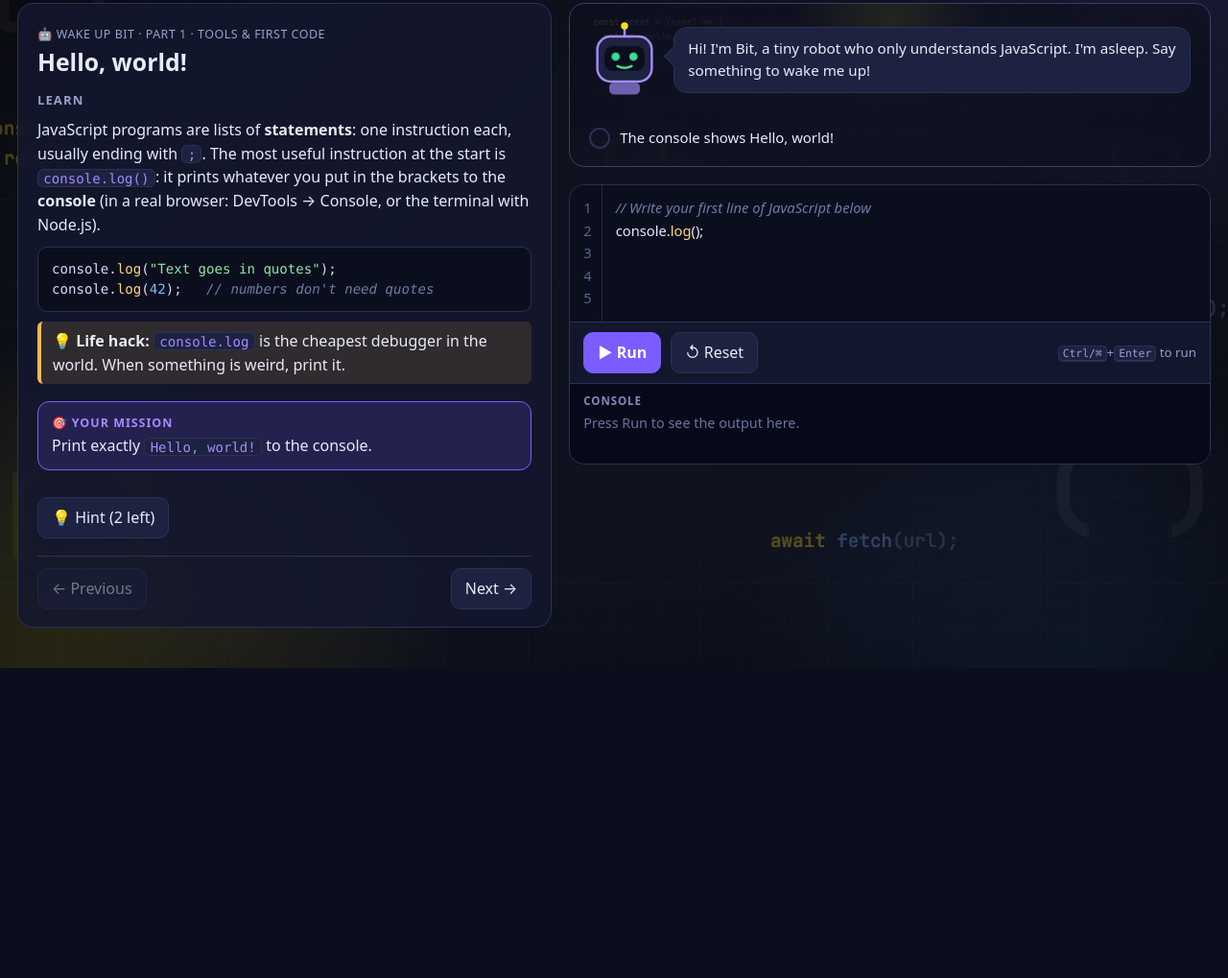
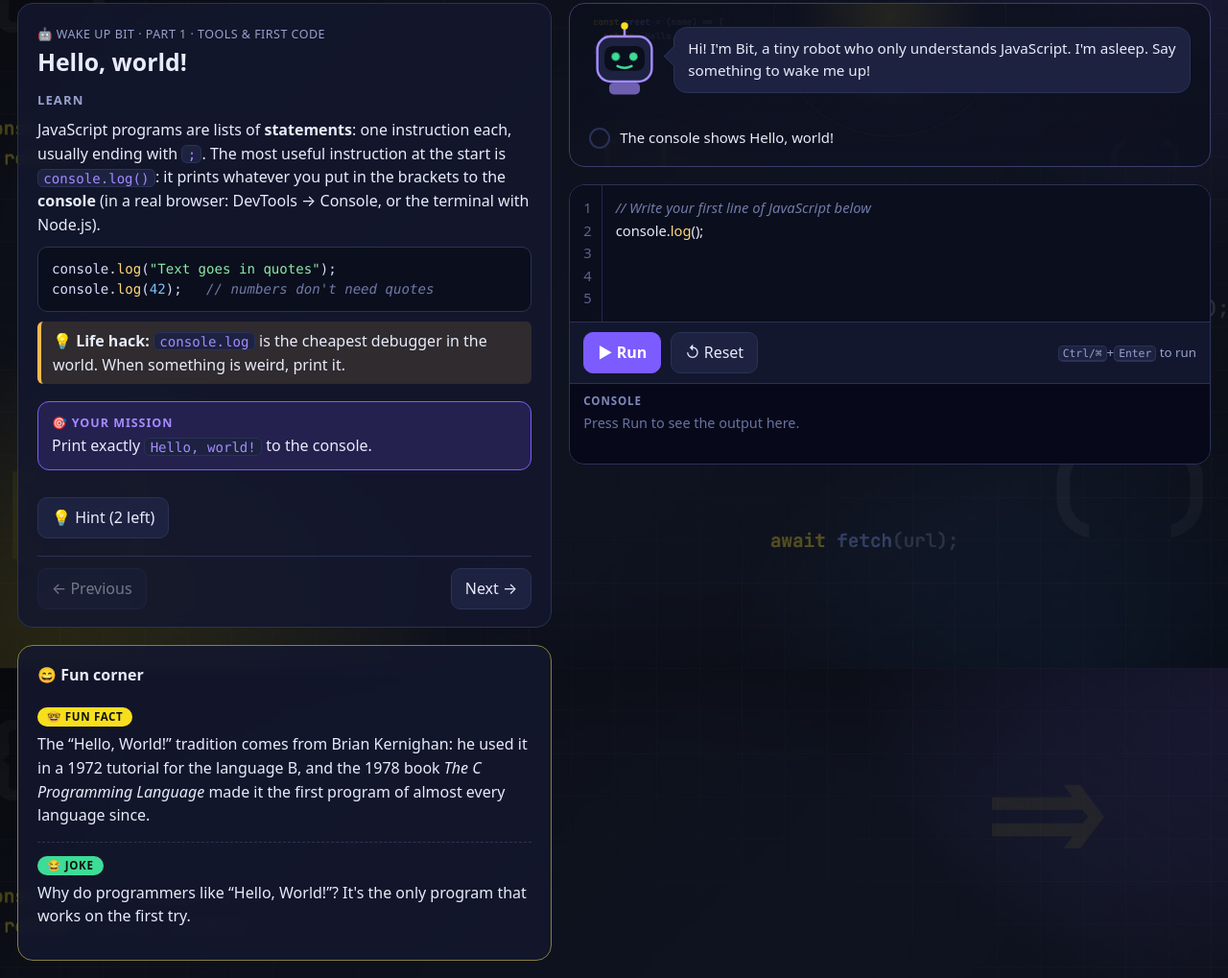
Before and after one commit to romashka50/rb_code_labs, a plain HTML site: page index.html in a window 1280 px wide. Shown: the part 104-1123 px from the top of the page at 96% size. Before the commit the page ends 800 px from the top, so only its background shows below. Drawn offline with Linux system fonts and the light colour scheme.

Commit message:
Add funny facts to levels

```diff
--- a/app.js
+++ b/app.js
@@ -101,10 +101,24 @@
     $("#solBtn").onclick = showSolution;
     updateHintBtn();
 
+    renderFun(entry);
     if (lv.type === "predict") renderPredict(); else renderEditor();
     renderStage(null);
     updateProgress();
     window.scrollTo({ top: 0 });
+  }
+
+  /* "Fun corner": facts, jokes and memes under the lesson (only if the level has some) */
+  function renderFun(entry) {
+    var box = $("#fun"), f = JSQ.fun && JSQ.fun[entry.lec.id] && JSQ.fun[entry.lec.id][entry.lv.id];
+    var items = f && (f[lang] || f.en);
+    if (!items || !items.length) { box.hidden = true; box.innerHTML = ""; return; }
+    box.innerHTML = "<h3>" + t("funTitle") + "</h3>" + items.map(function (it) {
+      return '<div class="fi ' + it.k + '"><span class="fk">' + t(it.k) + "</span><p>" + it.t + "</p>" +
+        (it.code ? '<pre class="ex">' + hl(it.code) + "</pre>" : "") +
+        (it.img ? '<img src="' + it.img + '" alt="" loading="lazy">' : "") + "</div>";
+    }).join("");
+    box.hidden = false;
   }
 
   function updateHintBtn() {
--- a/i18n.js
+++ b/i18n.js
@@ -3,6 +3,7 @@
   root.JSQ = root.JSQ || {};
   root.JSQ.ui = {
     en: {
+      funTitle: "😄 Fun corner", fact: "🤓 Fun fact", joke: "😂 Joke", meme: "🖼️ Meme",
       lecture: "Lecture {0}", level: "Level {0}/{1}", chooseLevel: "Choose a level", resetAll: "Reset my progress",
       resetConfirm: "Erase all your stars and progress in this browser?", watch: "▶ Watch the lecture",
       learn: "Learn", mission: "🎯 Your mission", prev: "← Previous", next: "Next →",
@@ -26,6 +27,7 @@
       eGeneric: "Bit got an error: <code>{0}</code>"
     },
     uk: {
+      funTitle: "😄 Куточок сміху", fact: "🤓 Цікавий факт", joke: "😂 Жарт", meme: "🖼️ Мем",
       lecture: "Лекція {0}", level: "Рівень {0}/{1}", chooseLevel: "Обери рівень", resetAll: "Скинути мій прогрес",
       resetConfirm: "Стерти всі зірки та прогрес у цьому браузері?", watch: "▶ Дивитись лекцію",
       learn: "Теорія", mission: "🎯 Твоя місія", prev: "← Назад", next: "Далі →",
--- a/index.html
+++ b/index.html
@@ -23,6 +23,7 @@
   <main class="game">
     <section class="col-left">
       <article class="card lesson" id="lesson" aria-live="polite"></article>
+      <aside class="card fun" id="fun" hidden></aside>
     </section>
 
     <section class="col-right">
@@ -63,6 +64,7 @@
   <script src="i18n.js"></script>
   <script src="levels/lec1.js"></script>
   <script src="levels/lec1.uk.js"></script>
+  <script src="levels/lec1.fun.js"></script>
   <script src="app.js"></script>
 </body>
 </html>
--- /dev/null
+++ b/levels/lec1.fun.js
@@ -0,0 +1,251 @@
+/* "Fun corner" of Lecture 1: facts, jokes and memes under a level. Keyed by level id; a level without an entry shows nothing.
+   Item: { k: "fact" | "joke" | "meme", t: html text, code?: string (shown as a code meme), img?: path (shown as a picture) }
+   Every code claim here was checked in Node. Keep it clean: the audience includes first-year students. */
+(function (root) {
+  var $ = function () { return Array.prototype.join.call(arguments, "\n"); };
+  var F = {
+    hello: {
+      en: [
+        { k: "fact", t: "The “Hello, World!” tradition comes from Brian Kernighan: he used it in a 1972 tutorial for the language B, and the 1978 book <i>The C Programming Language</i> made it the first program of almost every language since." },
+        { k: "joke", t: "Why do programmers like “Hello, World!”? It's the only program that works on the first try." }
+      ],
+      uk: [
+        { k: "fact", t: "Традиція «Hello, World!» походить від Браяна Кернігана: він використав її в підручнику з мови B 1972 року, а книга <i>The C Programming Language</i> (1978) зробила цю фразу першою програмою майже в усіх мовах відтоді." },
+        { k: "joke", t: "Чому програмісти люблять «Hello, World!»? Це єдина програма, яка працює з першого разу." }
+      ]
+    },
+    comments: {
+      en: [
+        { k: "meme", t: "The most honest comment in history:", code: $("// When I wrote this, only God and I understood what I was doing.", "// Now, God only knows.") },
+        { k: "joke", t: "A comment is a letter to your future self. Spoiler: future you will not remember who wrote it and will be angry." }
+      ],
+      uk: [
+        { k: "meme", t: "Найчесніший коментар в історії:", code: $("// Коли я це писав, лише Бог і я розуміли, що відбувається.", "// Тепер це знає лише Бог.") },
+        { k: "joke", t: "Коментар — це лист собі в майбутнє. Спойлер: майбутній ти не згадає, хто це написав, і дуже розсердиться." }
+      ]
+    },
+    operators: {
+      en: [
+        { k: "fact", t: "<code>2 ** 10</code> is <code>1024</code>: that's why a “kilobyte” in computer memory is 1024 bytes, not 1000. Computers love powers of two." },
+        { k: "fact", t: "<code>%</code> is the hero of the legendary <b>FizzBuzz</b> interview task (“print 1 to 100, but Fizz for multiples of 3, Buzz for 5”). It was made to filter out candidates who could not write a simple loop, and many really couldn't." }
+      ],
+      uk: [
+        { k: "fact", t: "<code>2 ** 10</code> — це <code>1024</code>: ось чому «кілобайт» у пам'яті комп'ютера це 1024 байти, а не 1000. Комп'ютери обожнюють степені двійки." },
+        { k: "fact", t: "<code>%</code> — герой легендарного інтерв'ю-завдання <b>FizzBuzz</b> («виведи числа від 1 до 100, але Fizz для кратних 3 і Buzz для кратних 5»). Його придумали, щоб відсіювати кандидатів, які не вміли написати простий цикл. І таких справді було чимало." }
+      ]
+    },
+    let: {
+      en: [
+        { k: "meme", t: "The natural life cycle of a variable name:", code: $("let data = 1;", "let data2 = 2;", "let dataNew = 3;", "let dataFinal = 4;", "let dataFinalReallyFinal = 5;") }
+      ],
+      uk: [
+        { k: "meme", t: "Природний життєвий цикл назви змінної:", code: $("let data = 1;", "let data2 = 2;", "let dataNew = 3;", "let dataFinal = 4;", "let dataFinalReallyFinal = 5;") }
+      ]
+    },
+    const: {
+      en: [
+        { k: "joke", t: "<code>const</code> is like a New Year's resolution, except that JavaScript actually stops you from breaking it." }
+      ],
+      uk: [
+        { k: "joke", t: "<code>const</code> — це як новорічне рішення, лише JavaScript справді не дає тобі його порушити." }
+      ]
+    },
+    "const-error": {
+      en: [
+        { k: "joke", t: "Debugging is like being the detective in a crime movie where you are also the murderer." },
+        { k: "fact", t: "Reading the error message is a superpower. Surveys of beginners keep showing that many never read it. Be the one who does." }
+      ],
+      uk: [
+        { k: "joke", t: "Дебаг — це як бути детективом у кримінальному фільмі, де ти ще й убивця." },
+        { k: "fact", t: "Читання повідомлення про помилку — суперсила. Багато початківців його навіть не дочитують. Будь тим, хто читає." }
+      ]
+    },
+    names: {
+      en: [
+        { k: "joke", t: "There are only two hard things in programming: cache invalidation, naming things, and off-by-one errors. (The first two are by Phil Karlton, the third is a legendary upgrade by internet users.)" },
+        { k: "fact", t: "The famous jQuery <code>$</code> is just a function whose name is a dollar sign. Names may contain <code>$</code> and <code>_</code>, and even other alphabets: <code>let ಠ_ಠ = 1;</code> is a valid variable!" }
+      ],
+      uk: [
+        { k: "joke", t: "У програмуванні є лише дві складні речі: інвалідація кешу, іменування та помилки на одиницю. (Перші дві — від Філа Карлтона, а третя — легендарне доповнення від інтернету.)" },
+        { k: "fact", t: "Знаменитий jQuery <code>$</code> — це просто функція, названа знаком долара. В іменах можна використовувати <code>$</code>, <code>_</code> і навіть інші алфавіти: <code>let ಠ_ಠ = 1;</code> — цілком робоча змінна!" }
+      ]
+    },
+    "block-scope": {
+      en: [
+        { k: "joke", t: "What happens in the <code>{ }</code> stays in the <code>{ }</code>." }
+      ],
+      uk: [
+        { k: "joke", t: "Те, що трапилось у <code>{ }</code>, лишається у <code>{ }</code>." }
+      ]
+    },
+    hoisting: {
+      en: [
+        { k: "joke", t: "Using <code>var</code> in a new project is like using a flip phone in 2025: technically it works, and everybody will ask why." }
+      ],
+      uk: [
+        { k: "joke", t: "Використовувати <code>var</code> у новому проєкті — це як ходити з кнопковим телефоном у 2025: технічно працює, але всі питатимуть, навіщо." }
+      ]
+    },
+    "types-1": {
+      en: [
+        { k: "joke", t: "The number <code>5</code> asks the string <code>\"5\"</code> out on a date. The string says: “Sorry, you're not my <b>type</b>.”" },
+        { k: "fact", t: "JavaScript has just <b>one</b> kind of number (a 64-bit decimal-capable one). There is no separate “integer” type: <code>3 === 3.0</code> is <code>true</code>." }
+      ],
+      uk: [
+        { k: "joke", t: "Число <code>5</code> запрошує рядок <code>\"5\"</code> на побачення. Рядок відповідає: «Вибач, ти не мій <b>тип</b>».", },
+        { k: "fact", t: "У JavaScript лише <b>один</b> вид чисел (64-бітне число з плаваючою комою). Окремого типу «ціле» немає: <code>3 === 3.0</code> — це <code>true</code>." }
+      ]
+    },
+    "types-2": {
+      en: [
+        { k: "fact", t: "<code>Symbol(\"id\") === Symbol(\"id\")</code> is <code>false</code>. Two symbols with the same description are still different, like twins with the same name." },
+        { k: "fact", t: "Tony Hoare, who invented the null reference in 1965, later called it his “billion-dollar mistake”, because of all the crashes it caused over the decades." }
+      ],
+      uk: [
+        { k: "fact", t: "<code>Symbol(\"id\") === Symbol(\"id\")</code> — це <code>false</code>. Два символи з однаковим описом усе одно різні, як близнюки з однаковим іменем." },
+        { k: "fact", t: "Тоні Гоар, який винайшов null-посилання 1965 року, пізніше назвав це своєю «помилкою на мільярд доларів» через усі збої, які воно спричинило за десятиліття." }
+      ]
+    },
+    "typeof-null": {
+      en: [
+        { k: "meme", t: "JavaScript, 1995 to today:", code: $("typeof null   // \"object\"", "// “It's not a bug, it's a… okay, it's a bug.”") },
+        { k: "fact", t: "Why? In the very first JS engine, values carried a small type tag, and objects had tag <code>0</code>. <code>null</code> was the “null pointer”, all zeros, so it looked like an object. A fix was proposed in 2013 but rejected: too many websites already relied on the bug." }
+      ],
+      uk: [
+        { k: "meme", t: "JavaScript, з 1995 року й донині:", code: $("typeof null   // \"object\"", "// «Це не баг, це… гаразд, це баг.»") },
+        { k: "fact", t: "Чому так? У найпершому рушії JS значення мали маленьку мітку типу, а в об'єктів вона була <code>0</code>. <code>null</code> — це «нульовий вказівник», самі нулі, тож він виглядав як об'єкт. Виправлення пропонували 2013 року, але відхилили: забагато сайтів уже залежали від цього бага." }
+      ]
+    },
+    float: {
+      en: [
+        { k: "fact", t: "This is not a JavaScript bug. Python, Java, C, Ruby, … all give <code>0.30000000000000004</code>. There's even a website about it: <b>0.30000000000000004.com</b>." },
+        { k: "joke", t: "Floating-point numbers: where 0.1 + 0.2 and the truth are never exactly equal." }
+      ],
+      uk: [
+        { k: "fact", t: "Це не баг JavaScript. Python, Java, C, Ruby… усі дають <code>0.30000000000000004</code>. Про це навіть є окремий сайт: <b>0.30000000000000004.com</b>." },
+        { k: "joke", t: "Числа з плаваючою комою: тут 0.1 + 0.2 і правда ніколи не збігаються точно." }
+      ]
+    },
+    parse: {
+      en: [
+        { k: "meme", t: "A classic JavaScript surprise. You'd expect <code>[1, 2, 3]</code>, right?", code: $("[\"1\", \"2\", \"3\"].map(parseInt)", "// [1, NaN, NaN]") },
+        { k: "fact", t: "<code>map</code> passes <b>two</b> arguments to the function: the item and its index. So <code>parseInt(\"2\", 1)</code> means “base 1”, which doesn't exist. The fix: <code>.map(Number)</code>." }
+      ],
+      uk: [
+        { k: "meme", t: "Класичний сюрприз JavaScript. Ти б очікував <code>[1, 2, 3]</code>, так?", code: $("[\"1\", \"2\", \"3\"].map(parseInt)", "// [1, NaN, NaN]") },
+        { k: "fact", t: "<code>map</code> передає функції <b>два</b> аргументи: елемент і його індекс. Тож <code>parseInt(\"2\", 1)</code> означає «система числення з основою 1», якої не існує. Виправлення: <code>.map(Number)</code>." }
+      ]
+    },
+    nan: {
+      en: [
+        { k: "joke", t: "NaN is the only value in JavaScript that isn't equal to itself. An identity crisis in one word." },
+        { k: "fact", t: "Before <code>Number.isNaN</code> existed, developers checked <code>x !== x</code>: it's true only for NaN. Another oddity: <code>[NaN].includes(NaN)</code> is <code>true</code>, but <code>[NaN].indexOf(NaN)</code> is <code>-1</code>." }
+      ],
+      uk: [
+        { k: "joke", t: "NaN — єдине значення в JavaScript, яке не дорівнює самому собі. Криза ідентичності в одному слові." },
+        { k: "fact", t: "Коли <code>Number.isNaN</code> іще не існував, розробники перевіряли <code>x !== x</code>: це true лише для NaN. Ще дивина: <code>[NaN].includes(NaN)</code> дає <code>true</code>, а <code>[NaN].indexOf(NaN)</code> — <code>-1</code>." }
+      ]
+    },
+    bases: {
+      en: [
+        { k: "joke", t: "There are 10 types of people in the world: those who understand binary, and those who don't." },
+        { k: "fact", t: "Hex can spell words! <code>parseInt(\"cafe\", 16)</code> is <code>51966</code>, and <code>parseInt(\"deadbeef\", 16)</code> is <code>3735928559</code>. Programmers have used “DEADBEEF” as a recognisable marker value for decades." }
+      ],
+      uk: [
+        { k: "joke", t: "У світі існує 10 типів людей: ті, хто розуміє двійкову систему, і ті, хто ні." },
+        { k: "fact", t: "Шістнадцяткою можна писати слова! <code>parseInt(\"cafe\", 16)</code> — це <code>51966</code>, а <code>parseInt(\"deadbeef\", 16)</code> — <code>3735928559</code>. Програмісти десятиліттями використовують «DEADBEEF» як впізнаване маркерне значення." }
+      ]
+    },
+    bigint: {
+      en: [
+        { k: "fact", t: "This bug hit Twitter for real. Tweet IDs are 64-bit numbers, and JavaScript rounded them. That's why the Twitter API sends every ID twice: as a number and as a string (<code>id_str</code>)." },
+        { k: "meme", t: "Same limit, same “not quite”:", code: $("9007199254740993", "// 9007199254740992   ← JS quietly changed your number", "9007199254740993n", "// 9007199254740993n  ← bigint keeps it") }
+      ],
+      uk: [
+        { k: "fact", t: "Цей баг справді вдарив по Twitter. ID твітів — це 64-бітні числа, а JavaScript їх округлював. Тому Twitter API надсилає кожен ID двічі: як число й як рядок (<code>id_str</code>)." },
+        { k: "meme", t: "Та сама межа, те саме «майже»:", code: $("9007199254740993", "// 9007199254740992   ← JS тихо змінив твоє число", "9007199254740993n", "// 9007199254740993n  ← bigint зберігає його") }
+      ]
+    },
+    template: {
+      en: [
+        { k: "fact", t: "The name in this level isn't random. Ada Lovelace wrote what is considered the first published computer program in 1843, for a machine (Babbage's Analytical Engine) that was never finished." },
+        { k: "joke", t: "Before backticks: <code>\"Hello, \" + name + \"! You are \" + age</code>, and I forgot a space every single time." }
+      ],
+      uk: [
+        { k: "fact", t: "Ім'я в цьому рівні невипадкове. Ада Лавлейс 1843 року написала те, що вважають першою опублікованою комп'ютерною програмою, для машини (аналітичної машини Беббіджа), яку так і не добудували." },
+        { k: "joke", t: "До зворотних лапок: <code>\"Hello, \" + name + \"! You are \" + age</code>, і кожного разу я забував пробіл." }
+      ]
+    },
+    methods: {
+      en: [
+        { k: "fact", t: "In 2016 a tiny npm package called <b>left-pad</b> (just 11 lines, it adds characters to the left of a string) was removed by its author, and builds of huge projects like React and Babel broke around the world. Today the same thing is built in: <code>\"5\".padStart(3, \"0\")</code> gives <code>\"005\"</code>." },
+        { k: "joke", t: "<code>toUpperCase()</code>: the keyboard-friendly way to yell at your users." }
+      ],
+      uk: [
+        { k: "fact", t: "2016 року крихітний npm-пакет <b>left-pad</b> (усього 11 рядків, він додає символи ліворуч від рядка) видалив його автор, і збірки величезних проєктів, як-от React і Babel, зламались по всьому світу. Сьогодні це вбудовано в мову: <code>\"5\".padStart(3, \"0\")</code> дає <code>\"005\"</code>." },
+        { k: "joke", t: "<code>toUpperCase()</code> — зручний для клавіатури спосіб накричати на своїх користувачів." }
+      ]
+    },
+    slice: {
+      en: [
+        { k: "fact", t: "JavaScript has three similar string cutters: <code>slice</code>, <code>substring</code> and <code>substr</code>. The third is legacy (don't use it) and the second quietly swaps its arguments if they're in the wrong order. Just remember <code>slice</code>." }
+      ],
+      uk: [
+        { k: "fact", t: "У JavaScript є три схожі «різаки» рядків: <code>slice</code>, <code>substring</code> і <code>substr</code>. Третій застарілий (не використовуй), а другий мовчки міняє аргументи місцями, якщо вони в неправильному порядку. Запам'ятай просто <code>slice</code>." }
+      ]
+    },
+    convert: {
+      en: [
+        { k: "meme", t: "“Math” in JavaScript:", code: $("9 + \"1\"      // \"91\"", "9 + \"1\" - 1  // 90", "// Both answers are correct. Somehow.") },
+        { k: "joke", t: "JavaScript: <code>+</code> adds numbers and glues strings, and it decides which one by looking at your mood." }
+      ],
+      uk: [
+        { k: "meme", t: "«Математика» в JavaScript:", code: $("9 + \"1\"      // \"91\"", "9 + \"1\" - 1  // 90", "// Обидві відповіді правильні. Якось.") },
+        { k: "joke", t: "JavaScript: <code>+</code> додає числа й склеює рядки, а що саме робити, вирішує за твоїм настроєм." }
+      ]
+    },
+    "predict-coercion": {
+      en: [
+        { k: "fact", t: "These quirks became famous thanks to the 2012 lightning talk <b>“Wat”</b> by Gary Bernhardt. It's 4 minutes long and still one of the funniest talks about programming languages." }
+      ],
+      uk: [
+        { k: "fact", t: "Ці дивацтва прославились завдяки лайтнінг-доповіді <b>«Wat»</b> Гері Бернгардта 2012 року. Вона триває 4 хвилини й досі лишається однією з найсмішніших доповідей про мови програмування." }
+      ]
+    },
+    "predict-falsy": {
+      en: [
+        { k: "joke", t: "A programmer's partner says: “Go to the store and buy a loaf of bread. If they have eggs, buy 12.” The programmer comes back with 12 loaves. “They had eggs.”" },
+        { k: "fact", t: "The string <code>\"false\"</code> is truthy. Yes, really. This has caused real bugs when programs read settings from text files." }
+      ],
+      uk: [
+        { k: "joke", t: "Дружина каже програмістові: «Сходи в магазин і купи буханку хліба. Якщо будуть яйця, візьми 12». Програміст повертається з 12 буханками. «Там були яйця».", },
+        { k: "fact", t: "Рядок <code>\"false\"</code> — truthy. Так, справді. Через це траплялись реальні баги, коли програми читали налаштування з текстових файлів." }
+      ]
+    },
+    "predict-equality": {
+      en: [
+        { k: "meme", t: "The meme from the lecture video:", img: "assets/meme-equality.png" },
+        { k: "fact", t: "Many of these quirks exist because JavaScript was first written by Brendan Eich in just <b>10 days</b> in May 1995, and then the whole web started depending on every detail." },
+        { k: "joke", t: "<code>==</code> is the friend who agrees with everything you say. <code>===</code> is the friend who checks your ID first." }
+      ],
+      uk: [
+        { k: "meme", t: "Мем із відео лекції:", img: "assets/meme-equality.png" },
+        { k: "fact", t: "Багато з цих дивацтв існують, бо JavaScript уперше написав Брендан Айх усього за <b>10 днів</b> у травні 1995 року, а потім увесь веб почав залежати від кожної дрібниці." },
+        { k: "joke", t: "<code>==</code> — друг, який погоджується з усім, що ти кажеш. <code>===</code> — друг, який спершу перевіряє документи." }
+      ]
+    },
+    boss: {
+      en: [
+        { k: "meme", t: "Achievement unlocked:", code: $("const bugs = 0;", "// “It's not a bug, it's an undocumented feature.”") },
+        { k: "joke", t: "Congratulations, you've survived the type zoo. In the real world the final boss is called “the client who sends dates as text”." }
+      ],
+      uk: [
+        { k: "meme", t: "Досягнення розблоковано:", code: $("const bugs = 0;", "// «Це не баг, це недокументована фіча».") },
+        { k: "joke", t: "Вітаю, ти пережив зоопарк типів. У реальному світі фінального боса звуть «клієнт, який надсилає дати текстом»." }
+      ]
+    }
+  };
+  root.JSQ = root.JSQ || {};
+  root.JSQ.fun = root.JSQ.fun || {};
+  root.JSQ.fun.lec1 = F;
+})(typeof window !== "undefined" ? window : globalThis);
--- a/style.css
+++ b/style.css
@@ -157,3 +157,14 @@ dialog::backdrop{background:#0009}
 .menu-foot{padding:0 20px 16px;text-align:right}
 #confetti{position:fixed;inset:0;pointer-events:none;width:100%;height:100%;z-index:50}
 @media (prefers-reduced-motion:reduce){*{animation:none!important;transition:none!important}}
+
+/* fun corner */
+.fun{margin-top:18px;border-color:color-mix(in srgb,var(--js) 45%,var(--line))}
+.fun h3{margin:0 0 8px;font-size:1rem}
+.fi{border-top:1px dashed var(--line);padding:10px 0}
+.fi:first-of-type{border-top:0}
+.fi p{margin:.3em 0}
+.fk{display:inline-block;font-size:.72rem;font-weight:700;text-transform:uppercase;letter-spacing:.06em;color:#111;background:var(--js);border-radius:999px;padding:1px 10px}
+.fi.joke .fk{background:var(--ok)} .fi.meme .fk{background:#ff8fc5}
+.fi .ex{margin:.4em 0 0}
+.fi img{display:block;max-width:min(100%,340px);border-radius:10px;margin:.5em 0 0;border:1px solid var(--line)}
```
Also changed, not shown: assets/meme-equality.png (added).
